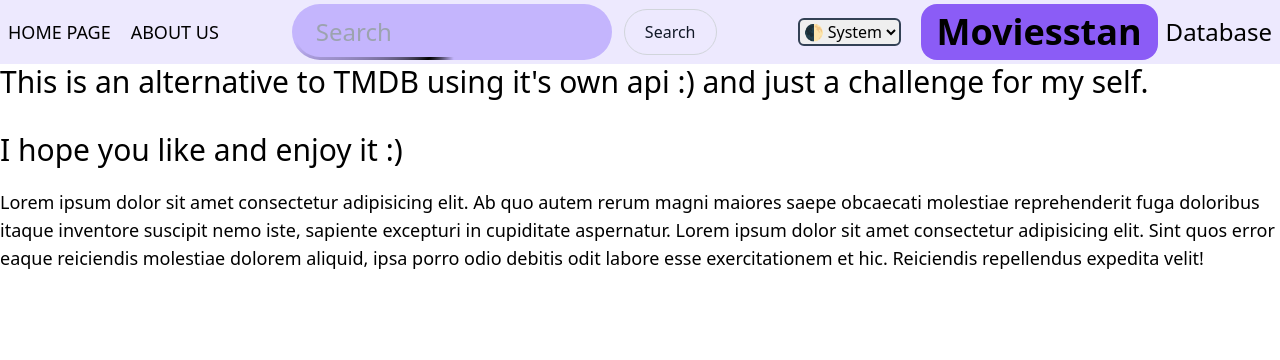
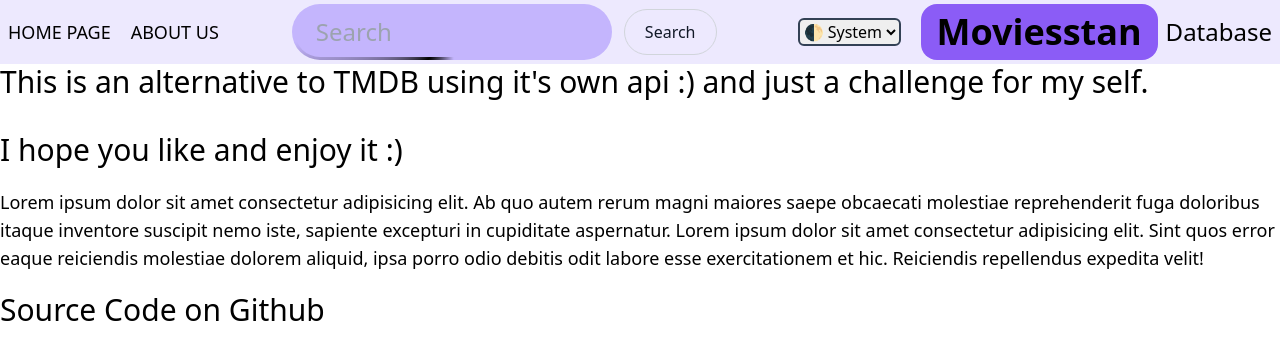
Before and after one commit to Erwinex/moviesstan-public, a Next.js app: page /about in a window 1280 px wide. Shown: the top 360 px of the page. Built offline with nearby package versions, Linux system fonts and the light colour scheme.

Commit message:
Adding Github link to about page

```diff
--- a/app/about/page.tsx
+++ b/app/about/page.tsx
@@ -7,7 +7,7 @@
         challenge for my self.
       </h3>
       <h3 className="mt-8">I hope you like and enjoy it :)</h3>
-      <main className="text-lg mt-5">
+      <main className="text-lg my-5">
         Lorem ipsum dolor sit amet consectetur adipisicing elit. Ab quo autem
         rerum magni maiores saepe obcaecati molestiae reprehenderit fuga
         doloribus itaque inventore suscipit nemo iste, sapiente excepturi in
@@ -16,6 +16,14 @@
         aliquid, ipsa porro odio debitis odit labore esse exercitationem et hic.
         Reiciendis repellendus expedita velit!
       </main>
+
+      <a
+        href="https://github.com/Erwinex/moviesstan-public"
+        className="hover:text-violet-500"
+        target="_blank"
+      >
+        Source Code on Github
+      </a>
     </div>
   );
 }
```
